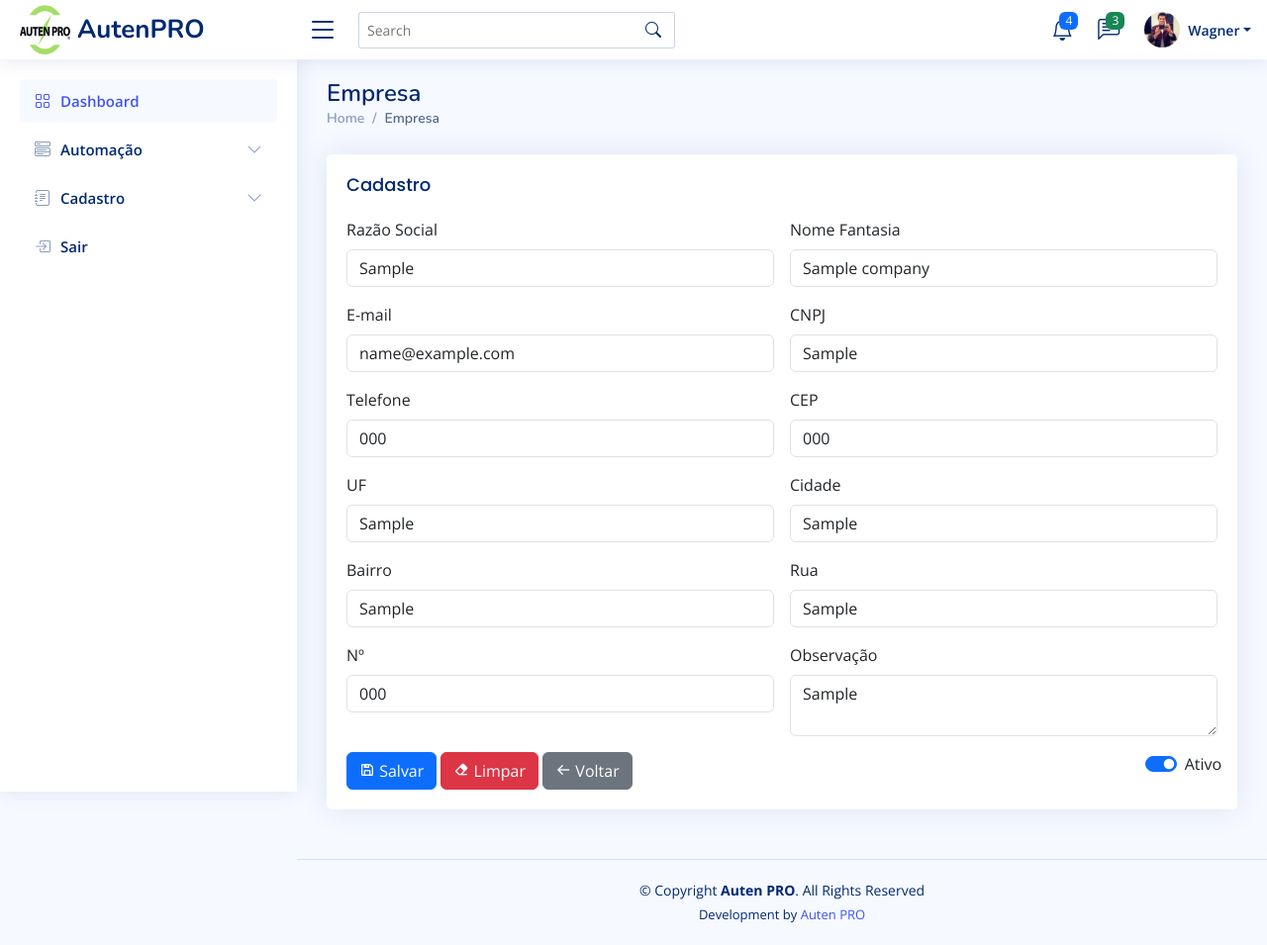
After one commit to wagnerpintodelima/slock, a Django app: page /gestao/company/edit/1 in a window 1280 px wide. The commit adds this page. Shown: the whole page at 99% size. Run offline with Django 3.2, Linux system fonts and the light colour scheme; tables that the repository leaves empty hold one stand-in row (values such as "Sample post"); one stand-in notice (Sample message) is shown; some libraries are stand-ins or nearby versions.

Commit message:
Add edit da empresa Add messages na base.html

```diff
--- a/Templates/base.html
+++ b/Templates/base.html
@@ -26,6 +26,7 @@
     <link href="{% static 'backend/vendor/remixicon/remixicon.css' %}" rel="stylesheet">
     <link href="{% static 'backend/vendor/simple-datatables/style.css' %}" rel="stylesheet">
     <link href="{% static 'backend/node_modules/sweetalert2/dist/sweetalert2.css' %}" rel="stylesheet">
+    <link rel="stylesheet" href="{% static 'backend/node_modules/jquery-toast-plugin/src/jquery.toast.css' %}">
 
     <!-- Template Main CSS File -->
     <link href="{% static 'backend/css/style.css' %}" rel="stylesheet">
@@ -384,7 +385,6 @@
     <a href="#" class="back-to-top d-flex align-items-center justify-content-center"><i class="bi bi-arrow-up-short"></i></a>
 </div>
 <!-- Vendor JS Files -->
-{% block js %}{% endblock %}
 <script src="{% static 'backend/node_modules/jquery/dist/jquery.min.js' %}"></script>
 <script src="{% static 'backend/vendor/bootstrap/js/bootstrap.bundle.min.js' %}"></script>
 <script src="{% static 'backend/node_modules/sweetalert2/dist/sweetalert2.min.js' %}"></script>
@@ -392,9 +392,51 @@
 <script src="{% static 'backend/vendor/tinymce/tinymce.min.js' %}"></script>
 <script src="{% static 'backend/vendor/simple-datatables/simple-datatables.js' %}"></script>
 <script src="{% static 'backend/js/vueBase.js' %}"></script>
+<script src="{% static 'backend/node_modules/jquery-toast-plugin/src/jquery.toast.js' %}"></script>
 
 <!-- Template Main JS File -->
 <script src="{% static 'backend/js/main.js' %}"></script>
 
+<script type="text/javascript">
+		$(function(){
+
+			let time = 4E3;
+
+			{% if messages %}
+			{% for message in messages %}
+				{% if message.level == DEFAULT_MESSAGE_LEVELS.SUCCESS %}
+					$.toast({
+						heading: 'Atenção',
+						text: '{{ message }}',
+						showHideTransition: 'slide',
+						icon: 'success',
+						hideAfter: time,
+						position: 'top-right', // bottom-left or bottom-right or bottom-center or top-left or top-right or top-center or mid-center or an object representing the left, right, top, bottom values
+					});
+				{% elif message.level == DEFAULT_MESSAGE_LEVELS.ERROR %}
+					$.toast({
+						heading: 'Atenção',
+						text: '{{ message }}',
+						showHideTransition: 'slide',
+						icon: 'error',
+						hideAfter: time,
+						position: 'top-right', // bottom-left or bottom-right or bottom-center or top-left or top-right or top-center or mid-center or an object representing the left, right, top, bottom values
+					});
+				{% elif message.level == DEFAULT_MESSAGE_LEVELS.WARNING %}
+					$.toast({
+						heading: 'Atenção',
+						text: '{{ message }}',
+						showHideTransition: 'slide',
+						icon: 'warning',
+						hideAfter: time,
+						position: 'top-right', // bottom-left or bottom-right or bottom-center or top-left or top-right or top-center or mid-center or an object representing the left, right, top, bottom values
+					});
+				{% endif %}
+			{% endfor %}
+			{% endif %}
+
+		});
+	</script>
+    {% block js %}{% endblock %}
 </body>
 </html>
--- a/backend/Controller/CompanyController.py
+++ b/backend/Controller/CompanyController.py
@@ -14,6 +14,47 @@ def newView(request):
     context = {}
     return render(request, 'Company/new.html', context)
 
+def editView(request, company_id):
+     item = Company.objects.get(id=company_id)
+     return render(request, 'Company/edit.html', {
+         'item': item
+     })
+
+def editAction(request, company_id):
+    item = Company.objects.get(id=company_id)
+
+    if request.method == 'POST' and item:
+        razaoSocial = request.POST.get('razaoSocial', None)
+        nomeFantasia = request.POST.get('nomeFantasia', None)
+        email = request.POST.get('email', None)
+        cnpj = request.POST.get('cnpj', None)
+        telefone = request.POST.get('telefone', None)
+        cep = request.POST.get('cep', None)
+        uf = request.POST.get('uf', 0)
+        bairro = request.POST.get('bairro', None)
+        rua = request.POST.get('rua', None)
+        numero = request.POST.get('numero', None)
+        cidade = request.POST.get('cidade', None)
+        observacao = request.POST.get('observacao', None)
+        status = request.POST.get('status', 0)
+
+        item.razao_social = razaoSocial
+        item.nome_fantasia = nomeFantasia
+        item.email = email
+        item.cpf_cnpj = cnpj
+        item.phone_number = telefone
+        item.cep = cep
+        item.uf = uf
+        item.neighborhood = bairro
+        item.street = rua
+        item.house_number = numero
+        item.city = cidade
+        item.observation = observacao
+        item.status = status
+        item.save()
+        messages.add_message(request, messages.SUCCESS, 'Registro modificado com sucesso!')
+
+    return redirect('CompanyIndexView')
 
 @login_required
 def saveAction(request):
@@ -57,17 +98,16 @@ def saveAction(request):
 
         messages.add_message(request, messages.SUCCESS, 'Registro salvo com sucesso!')
 
-    return redirect('CompanyNewView')
+    return redirect('CompanyIndexView')
 
 def indexView(request):
-    data = Company.objects.filter(status=True)
+    data = Company.objects.all()
 
     context = {
         'data': data
     }
 
     return render(request, 'Company/index.html', context)
-
 
 @login_required
 def deleteAction(request, company_id):
--- a/backend/Routes/Company/urls.py
+++ b/backend/Routes/Company/urls.py
@@ -5,5 +5,7 @@ urlpatterns = [
     path('', cc.indexView, name="CompanyIndexView"),
     path('new', cc.newView, name="CompanyNewView"),
     path('save', cc.saveAction, name="CompanySaveAction"),
+    path('edit/<int:company_id>', cc.editView, name="CompanyEditView"),
+    path('edit/save/<int:company_id>', cc.editAction, name="CompanyEditAction"),
     path('delete/<int:company_id>', cc.deleteAction, name="CompanyDeleteAction"),
 ]
--- /dev/null
+++ b/backend/Templates/Company/edit.html
@@ -0,0 +1,101 @@
+{% extends 'base.html' %}
+{% load static %}
+
+{% block title %}Empresa - Editar{% endblock %}
+
+
+{% block body %}
+<div class="pagetitle">
+  <h1>Empresa</h1>
+  <nav>
+    <ol class="breadcrumb">
+      <li class="breadcrumb-item"><a href="index.html">Home</a></li>
+      <li class="breadcrumb-item active">Empresa</li>
+    </ol>
+  </nav>
+</div><!-- End Page Title -->
+
+<section class="section dashboard">
+  <div class="row">
+    <div class="col-lg-12">
+      <div class="card">
+        <div class="card-body">
+          <h5 class="card-title">Cadastro</h5>
+
+          <!-- Vertical Form -->
+          <form class="row g-3" method="POST" action="{% url 'CompanyEditAction' item.id %}">
+            {% csrf_token %}
+            <div class="col-lg-6">
+              <label for="inputAddress" class="form-label">Razão Social</label>
+              <input type="text" class="form-control" id="inputAddress" placeholder="Razão Social" required name="razaoSocial" value="{{ item.razao_social | capfirst }}">
+            </div>
+            <div class="col-lg-6">
+              <label for="inputNanme5" class="form-label">Nome Fantasia</label>
+              <input type="text" class="form-control" id="inputNanme5" placeholder="Nome Fantasia" name="nomeFantasia" value="{{ item.nome_fantasia | capfirst }}">
+            </div>
+            <div class="col-lg-6">
+              <label for="inputNanme6" class="form-label">E-mail</label>
+              <input type="text" class="form-control" id="inputNanme6" placeholder="E-mail" name="email" value="{{ item.email | lower }}">
+            </div>
+            <div class="col-lg-6">
+              <label for="inputNanme7" class="form-label">CNPJ</label>
+              <input type="text" class="form-control" id="inputNanme7" placeholder="CNPJ" required name="cnpj" value="{{ item.cpf_cnpj }}">
+            </div>
+            <div class="col-lg-6">
+              <label for="inputNanme9" class="form-label">Telefone</label>
+              <input type="text" class="form-control" id="inputNanme9" placeholder="(xx)x.xxxx-xxxx" name="telefone" value="{{ item.phone_number }}">
+            </div>
+            <div class="col-lg-6">
+              <label for="inputNanme8" class="form-label">CEP</label>
+              <input type="text" class="form-control" id="inputNanme8" placeholder="CEP" name="cep" value="{{ item.cep }}">
+            </div>
+            <div class="col-lg-6">
+              <label for="inputNanme10" class="form-label">UF</label>
+              <input type="text" class="form-control" id="inputNanme10" placeholder="UF" name="uf" value="{{ item.uf }}">
+            </div>
+            <div class="col-lg-6">
+              <label for="inputNanme11" class="form-label">Cidade</label>
+              <input type="text" class="form-control" id="inputNanme11" placeholder="Cidade" name="cidade" value="{{ item.city | capfirst }}">
+            </div>
+            <div class="col-lg-6">
+              <label for="inputNanme12" class="form-label">Bairro</label>
+              <input type="text" class="form-control" id="inputNanme12" placeholder="Bairro" name="bairro" value="{{ item.neighborhood | capfirst }}">
+            </div>
+            <div class="col-lg-6">
+              <label for="inputNanme13" class="form-label">Rua</label>
+              <input type="text" class="form-control" id="inputNanme13" placeholder="Rua" name="rua" value="{{ item.street | capfirst }}">
+            </div>
+            <div class="col-lg-6">
+              <label for="inputNanme14" class="form-label">Nº</label>
+              <input type="text" class="form-control" id="inputNanme14" placeholder="Número" name="numero" value="{{ item.house_number }}">
+            </div>
+            <div class="col-lg-6">
+              <label for="inputNanme15" class="form-label">Observação</label>
+              <textarea class="form-control" id="inputNanme15" placeholder="Observação" name="observacao">{{ item.observation | capfirst }}</textarea>
+            </div>
+            <div class="col-lg-12 d-flex justify-content-end">
+              <div class="col-lg-11 col-xs-12">
+                <button type="submit" class="btn btn-primary">
+                  <i class="bx bx-save"></i> Salvar
+                </button>
+                <button type="reset" class="btn btn-danger">
+                  <i class="bx bxs-eraser"></i> Limpar
+                </button>
+                <a href="{% url 'CompanyIndexView' %}" class="btn btn-secondary">
+                  <i class="bx bx-arrow-back"></i> Voltar
+                </a>
+              </div>
+              <div class="col-lg-1 col-xs-12">
+                <div class="form-check form-switch">
+                  <input class="form-check-input" type="checkbox" id="flexSwitchCheckChecked" {% if item.status %}checked=""{% endif %} name="status" value="1">
+                  <label class="form-check-label" for="flexSwitchCheckChecked">Ativo</label>
+                </div>
+              </div>
+            </div>
+          </form><!-- Vertical Form -->
+        </div>
+      </div>
+    </div>
+  </div>
+</section>
+{% endblock %}
```
Also changed, not shown: backend/Templates/Company/index.html (+6 -3 lines), media/backend/upload/company/81NRBIH4WO083JYUOD8KP1VPE8WDF0.png (added), media/backend/upload/company/CLSUL9JQKML4QI7X320X9G9WN8M7IJ.png (added), media/backend/upload/company/CUB6Z24T08TSUK5BGX5ABJFMC8SMX1.png (added), media/backend/upload/company/X4GPXD9208U55W44C42IEP0T0E04MK.png (added).
